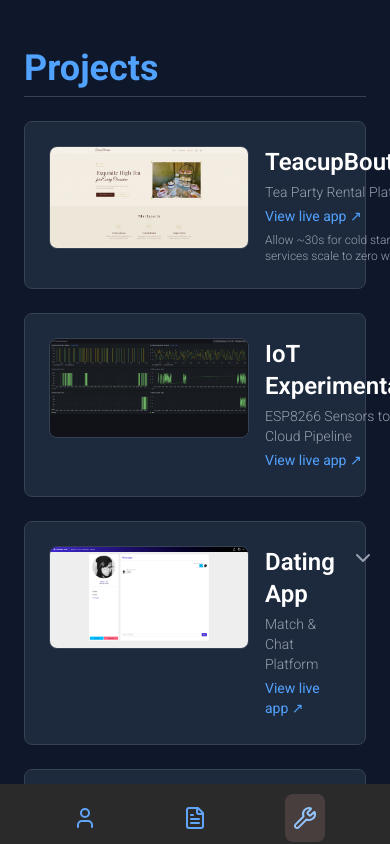
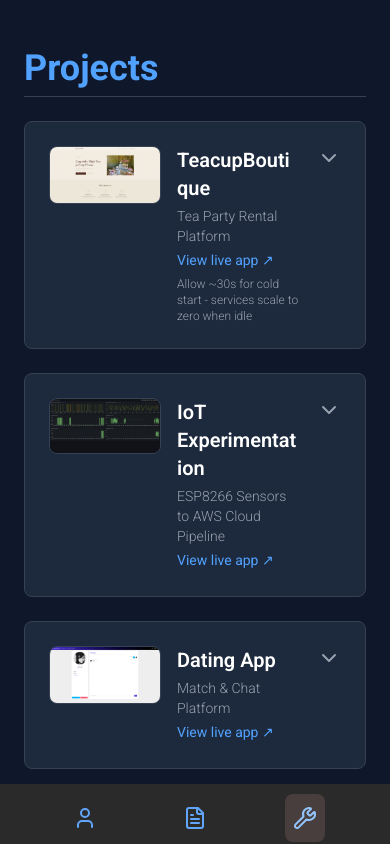
Before and after one commit to lbirchenough/luke-website, a Next.js app: page /projects in a window 390 px wide. Built offline with nearby package versions, Linux system fonts and the light colour scheme.

Commit message:
fix project card layout issues on mobile, content should be within the card now

```diff
--- a/components/ProjectCard/ProjectCard.js
+++ b/components/ProjectCard/ProjectCard.js
@@ -32,12 +32,14 @@ export default function ProjectCard({
               alt={thumbnailAlt}
               width={200}
               height={120}
-              className="rounded-lg border border-gray-700 object-cover"
+              className="rounded-lg border border-gray-700 object-cover h-auto w-28 sm:w-[200px]"
             />
           </div>
-          <div className="flex-1 flex items-start justify-between">
-            <div className="flex-1">
-              <h2 className="text-2xl font-semibold text-white">{title}</h2>
+          <div className="flex-1 min-w-0 flex items-start justify-between">
+            <div className="flex-1 min-w-0">
+              <h2 className="text-xl sm:text-2xl font-semibold text-white break-words">
+                {title}
+              </h2>
               <p className="mt-1 text-sm text-gray-400">{subtitle}</p>
               {linkIsExternal ? (
                 <a
@@ -62,7 +64,7 @@ export default function ProjectCard({
                 <p className="mt-1 text-xs text-gray-400">{linkNote}</p>
               )}
             </div>
-            <div className="ml-4 text-gray-400">
+            <div className="ml-4 flex-shrink-0 text-gray-400">
               {isExpanded ? <ChevronUp size={24} /> : <ChevronDown size={24} />}
             </div>
           </div>
```
